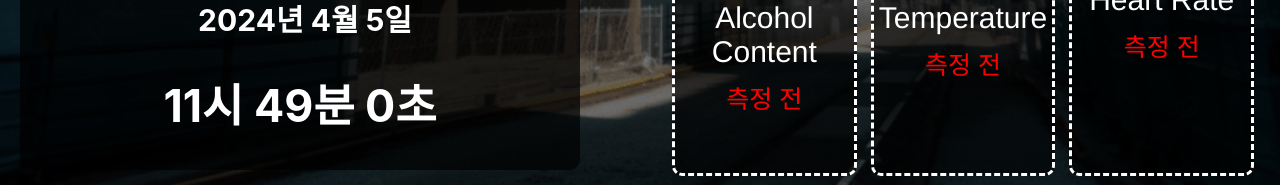
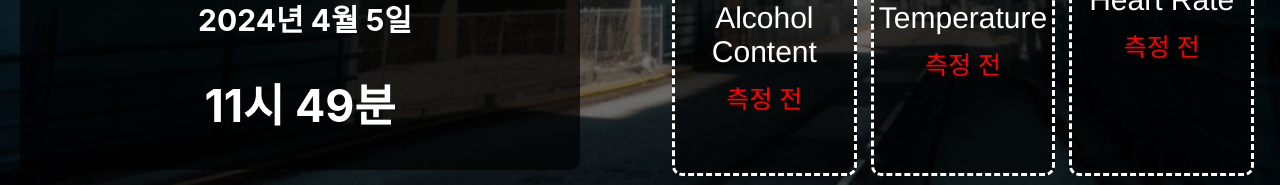
Before and after one commit to GWNU-Capstone/Safety_Management, a React (Create React App) app in the folder Front/: page /Monitoring in a window 1280 px wide. Shown: the part 590-775 px from the top of the page. Built offline with nearby package versions, Linux system fonts and the light colour scheme; no server answers; a web font is replaced by a local one.

Commit message:
24.04.15 2

```diff
--- a/Front/src/components/Monitoring.js
+++ b/Front/src/components/Monitoring.js
@@ -95,8 +95,7 @@ const MonitoringScreen = () => {
   const formatTime = (time) => {
     const hour = time.getHours();
     const minute = time.getMinutes();
-    const second = time.getSeconds();
-    return `${hour}시 ${minute}분 ${second}초`;
+    return `${hour}시 ${minute}분`;
   };
 
 
```
